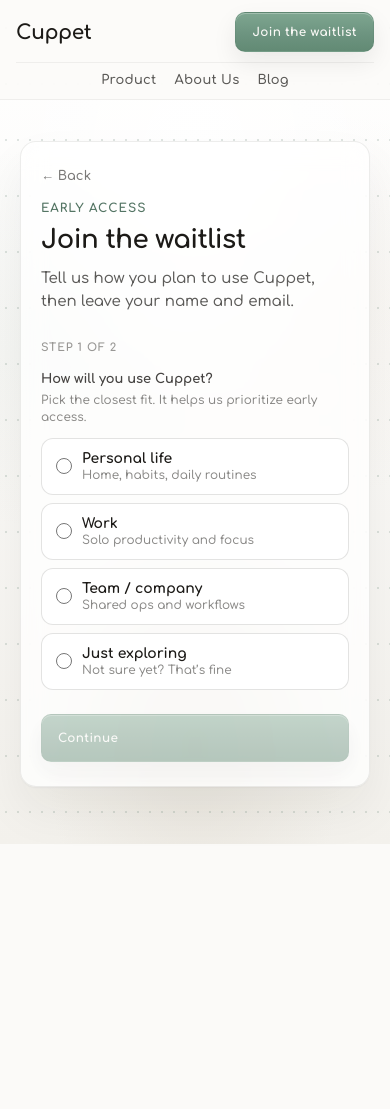
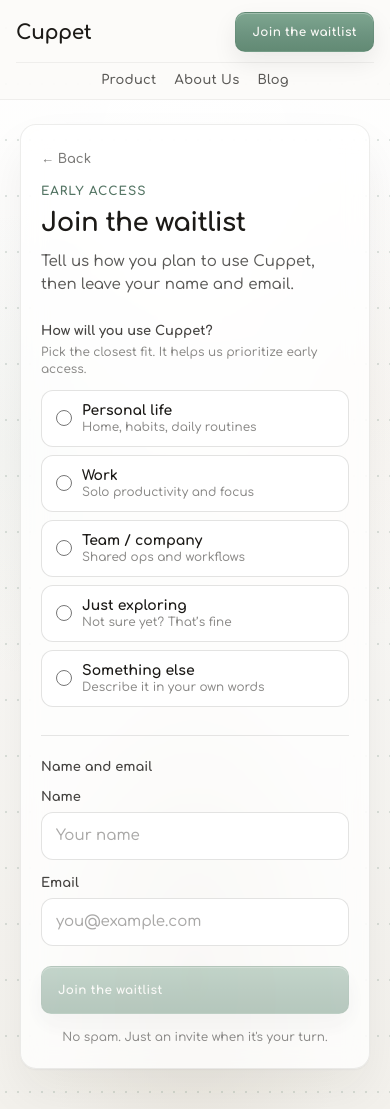
Before and after one commit to tu-tu-op/cuppet, a Next.js app: page /waitlist in a window 390 px wide. Before the commit the page ends 844 px from the top, so only its background shows below. Built offline with nearby package versions, Linux system fonts and the light colour scheme.

Commit message:
Redesign waitlist as two-column form

```diff
--- a/app/globals.css
+++ b/app/globals.css
@@ -1549,7 +1549,7 @@
 
 .waitlist-card {
   width: 100%;
-  max-width: 440px;
+  max-width: 920px;
   padding: clamp(28px, 4vw, 40px);
   background: rgba(255, 255, 255, 0.72);
   border: 1px solid rgba(28, 26, 23, 0.08);
@@ -1608,7 +1608,31 @@
 
 .waitlist-form {
   display: grid;
+  grid-template-columns: repeat(2, minmax(0, 1fr));
+  align-items: start;
+}
+
+.waitlist-form-section {
+  display: grid;
   gap: 16px;
+  min-width: 0;
+}
+
+.waitlist-purpose {
+  padding-right: clamp(28px, 5vw, 56px);
+}
+
+.waitlist-contact {
+  padding-left: clamp(28px, 5vw, 56px);
+  border-left: 1px solid rgba(28, 26, 23, 0.1);
+}
+
+.waitlist-form-heading {
+  margin: 0;
+  color: rgba(28, 26, 23, 0.82);
+  font-family: var(--nav-font);
+  font-size: 13px;
+  font-weight: 700;
 }
 
 .waitlist-step {
@@ -1784,6 +1808,9 @@
 }
 
 .waitlist-success {
+  width: 100%;
+  max-width: 440px;
+  margin: 0 auto;
   display: grid;
   gap: 10px;
   text-align: center;
@@ -1824,6 +1851,22 @@
   .waitlist-card {
     padding: 24px 20px;
     border-radius: 16px;
+  }
+
+  .waitlist-form {
+    grid-template-columns: 1fr;
+    gap: 24px;
+  }
+
+  .waitlist-purpose {
+    padding-right: 0;
+  }
+
+  .waitlist-contact {
+    padding-top: 24px;
+    padding-left: 0;
+    border-top: 1px solid rgba(28, 26, 23, 0.1);
+    border-left: 0;
   }
 
   .waitlist-card h1 {
--- a/app/waitlist/WaitlistForm.tsx
+++ b/app/waitlist/WaitlistForm.tsx
@@ -1,39 +1,33 @@
 "use client";
 
 import { FormEvent, useState } from "react";
-
-type Step = "use" | "contact" | "done";
 
 const USE_TYPES = [
   { value: "personal", label: "Personal life", hint: "Home, habits, daily routines" },
   { value: "work", label: "Work", hint: "Solo productivity and focus" },
   { value: "team", label: "Team / company", hint: "Shared ops and workflows" },
   { value: "exploring", label: "Just exploring", hint: "Not sure yet? That’s fine" },
+  { value: "other", label: "Something else", hint: "Describe it in your own words" },
 ] as const;
 
 export default function WaitlistForm() {
-  const [step, setStep] = useState<Step>("use");
+  const [submitted, setSubmitted] = useState(false);
   const [useType, setUseType] = useState("");
   const [name, setName] = useState("");
 
-  function onUseContinue(e: FormEvent<HTMLFormElement>) {
+  function onSubmit(e: FormEvent<HTMLFormElement>) {
     e.preventDefault();
-    if (!useType) return;
-    setStep("contact");
+    // Storage wiring comes later — collect use type, custom purpose, name, and email only for now
+    const data = new FormData(e.currentTarget);
+    const customPurpose = String(data.get("customPurpose") || "").trim();
+    const fullName = String(data.get("name") || "").trim();
+    const email = String(data.get("email") || "").trim();
+    if (!fullName || !email || !useType || (useType === "other" && !customPurpose)) return;
+    setName(fullName);
+    setSubmitted(true);
   }
 
-  function onContactSubmit(e: FormEvent<HTMLFormElement>) {
-    e.preventDefault();
-    // Storage wiring comes later — collect use type, name, email only for now
-    const data = new FormData(e.currentTarget);
-    const fullName = String(data.get("name") || "").trim();
-    const email = String(data.get("email") || "").trim();
-    if (!fullName || !email || !useType) return;
-    setName(fullName);
-    setStep("done");
-  }
-
-  if (step === "done") {
+  if (submitted) {
     return (
       <div className="waitlist-success" role="status" aria-live="polite">
         <p className="waitlist-success-kicker">You&apos;re on the list</p>
@@ -46,12 +40,9 @@
     );
   }
 
-  if (step === "use") {
   return (
-      <form className="waitlist-form" onSubmit={onUseContinue}>
-        <p className="waitlist-step" aria-hidden="true">
-          Step 1 of 2
-        </p>
+    <form className="waitlist-form" onSubmit={onSubmit}>
+      <div className="waitlist-form-section waitlist-purpose">
         <fieldset className="waitlist-use">
           <legend className="waitlist-use-legend">How will you use Cuppet?</legend>
           <p className="waitlist-use-help" id="waitlist-use-help">
@@ -77,21 +68,27 @@
             ))}
           </div>
         </fieldset>
-        <button className="nav-cta waitlist-submit" type="submit" disabled={!useType}>
-          Continue
-        </button>
-      </form>
-    );
-  }
-
-  return (
-    <form className="waitlist-form" onSubmit={onContactSubmit}>
-      <p className="waitlist-step" aria-hidden="true">
-        Step 2 of 2
-      </p>
-      <button className="waitlist-back-step" type="button" onClick={() => setStep("use")}>
-        ← Change use type
-      </button>
+        {useType === "other" && (
+          <div className="waitlist-field">
+            <label htmlFor="waitlist-purpose">How do you plan to use Cuppet?</label>
+            <input
+              id="waitlist-purpose"
+              name="customPurpose"
+              type="text"
+              placeholder="Describe what you’d like Cuppet to handle"
+              required
+              maxLength={160}
+            />
+          </div>
+        )}
+      </div>
+      <section
+        className="waitlist-form-section waitlist-contact"
+        aria-labelledby="waitlist-contact-heading"
+      >
+        <h2 className="waitlist-form-heading" id="waitlist-contact-heading">
+          Name and email
+        </h2>
         <div className="waitlist-field">
           <label htmlFor="waitlist-name">Name</label>
           <input
@@ -102,7 +99,6 @@
             placeholder="Your name"
             required
             maxLength={80}
-          autoFocus
           />
         </div>
         <div className="waitlist-field">
@@ -118,10 +114,11 @@
             maxLength={120}
           />
         </div>
-      <button className="nav-cta waitlist-submit" type="submit">
+        <button className="nav-cta waitlist-submit" type="submit" disabled={!useType}>
           Join the waitlist
         </button>
         <p className="waitlist-note">No spam. Just an invite when it&apos;s your turn.</p>
+      </section>
     </form>
   );
 }
```
Lines whose indentation alone changed are shown as unchanged.
